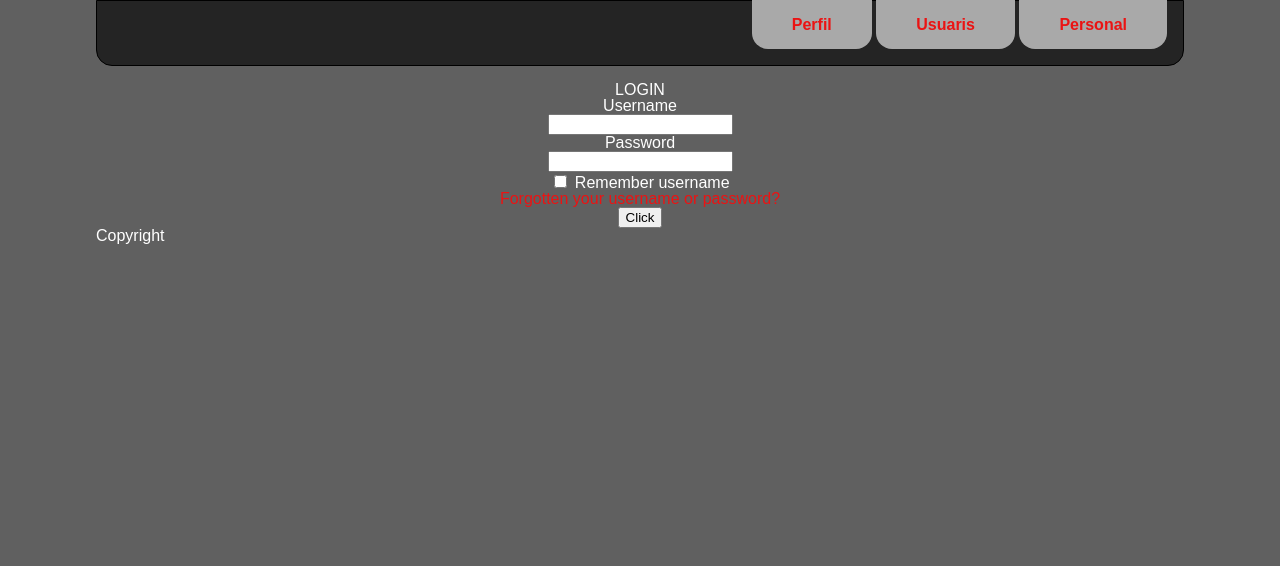
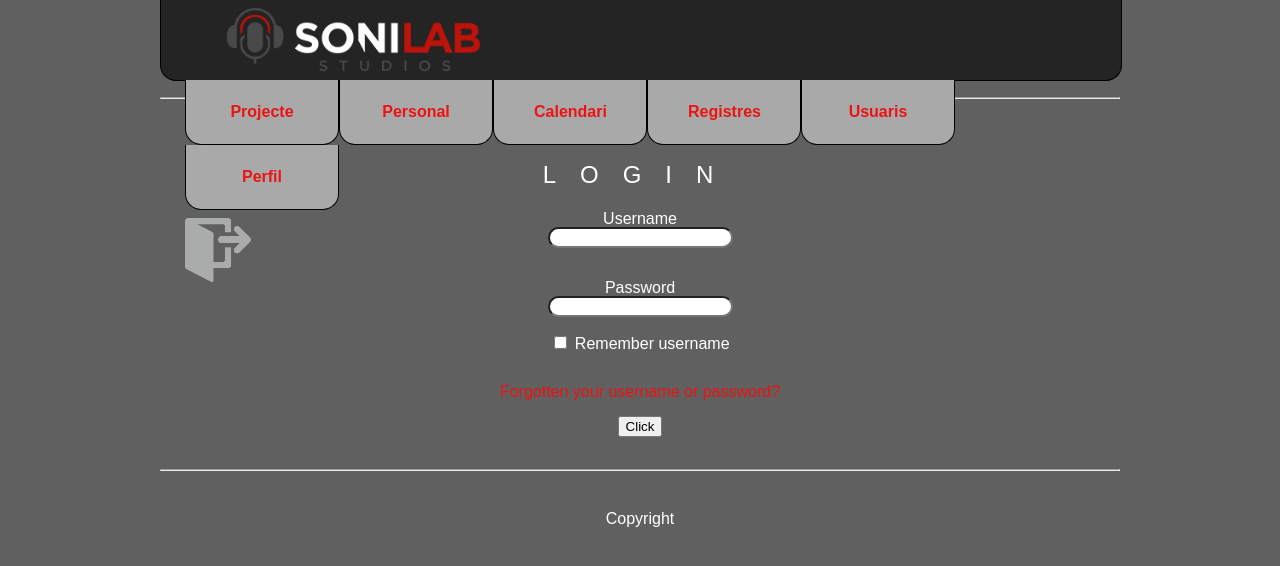
Before and after one commit to dcamposm/M14_Solfamides, a PHP site: page /m14_proyecto/ in a window 1280 px wide. Shown: the top 566 px of the page. Run offline with PHP 8.4, Linux system fonts and the light colour scheme.

Commit message:
CSS("login");

```diff
--- a/estil.css
+++ b/estil.css
@@ -8,38 +8,100 @@ a:hover {
 a:active {
     color: #eb1313;
 }
+input {
+    border-radius: 1em;
+}
+h1 {
+    float: left;
+    clear: both;
+    padding: 1em 0;
+    width: 100%;
+    font-size: 1.5em;
+    letter-spacing: 1em;
+
+}
 body, .container {
     background-color: #606060;
     font-family: Arial, Helvetica;
 }
 .container {
     line-height: 1;
-    padding: 0 6em;
+    padding: 0 10em;
     color: white;
 }
 .header {
+    width: 100%;
+    height: 5em;
+    float: left;
+    clear: both;
     background-color: #242424;
     margin-bottom: 1em;
-    padding: 1em 1em;
-    border: 1px solid black;
+    padding: 0;
+    border-width: 0 1px 1px 1px;
+    border-style: solid;
+    border-color: black;
     border-radius: 0px 0px 1em 1em;
-    height: 2em;
 }
-.header .nav{
-    font-weight: bold;
+.header .logo {
+    padding: 0.5em 4em;
+    height: 4em;
+    float: left;
+}
+.header .menu {
+    padding: 0em 1em;
+    float: right;
+}
+.header .nav {
+    margin: 0 0.5em;
     color: white;
-    float: right;
-    clear: both;
+    float: left;
 }
 .header .nav a {
+    float: left;
+    width: 4.5em;
+    font-weight: bold;
     background-color: darkgray;
-    padding: 1em 2.5em;
-    width: 10%;
+    padding: 1.5em 2.5em;
+    border-width: 0 0.5px 1px 0.5px;
+    border-style: solid;
+    border-color: black;
     border-radius: 0px 0px 1em 1em;
+    text-align: center;
 }
 .header .nav a:hover {
     background-color: lightgray;
 }
+.header .logout {
+    padding: 0.5em;
+    height: 4em;
+    float: left;
+}
 .main {
+    width: 100%;
+    float: left;
+    clear: both;
     text-align: center;
+    padding: 2em 0em;
 }
+.content {
+    width: 100%;
+    float: left;
+    clear: both;
+    padding: 1em 0;
+}
+.spacing_login div {
+    padding: 1em 0;
+}
+.input {
+    padding: 1em 0;
+}
+.footer {
+    width: 100%;
+    float: left;
+    clear: both;
+    text-align: center;
+    padding: 1em 0em;
+}
+.footer .info {
+    padding: 1em 1em;
+}
--- a/views/layout.php
+++ b/views/layout.php
@@ -7,19 +7,37 @@
         <div class="container">
             <header>
                 <div class="header">
-
-                    <div class="nav">
-                        <a href='<?php echo constant('URL');?>'>Perfil</a>
-                        <a href='<?php echo constant('URL');?>usuari/index'>Usuaris</a>
-                        <a href='<?php echo constant('URL');?>personal/index'>Personal</a>
+                    <img src="http://localhost/m14_proyecto/assets/images/sonilab_logo.png" alt="Sonilab Studios" class="logo">
+                    <div class="menu">
+                        <div class="nav">
+                            <a href='#'>Projecte</a>
+                            <a href='<?php echo constant('URL');?>personal/index'>Personal</a>
+                            <a href='#'>Calendari</a>
+                            <a href='#'>Registres</a>
+                            <a href='<?php echo constant('URL');?>usuari/index'>Usuaris</a>
+                            <a href='<?php echo constant('URL');?>'>Perfil</a>
+                        </div>
+                        <a href='#'>
+                            <img src="http://localhost/m14_proyecto/assets/images/logout.png" alt="Sonilab Studios" class="logout">
+                        </a>
                     </div>
                 </div>
             </header>
+
+            <hr>
+
             <div class="main">
                 <?php require_once('routes.php'); ?>
             </div>
+
+            <hr>
+
             <footer>
-                Copyright
+                <div class="footer">
+                    <div class="info">
+                        <p>Copyright</p>
+                    </div>
+                </div>
             </footer>
         </div>
     </body>
--- a/views/pages/login.php
+++ b/views/pages/login.php
@@ -1,10 +1,21 @@
-<p>LOGIN<p>
+<h1>LOGIN</h1>
+<div class="spacing_login">
     <form action="<?php echo constant('URL');?>usuari/login" method="post" enctype="multipart/form-data">
+        <div>
+            <div>
                 <p>Username<p>
                 <input type='text' name='user'/>
+            </div>
+
+            <div>
                 <p>Password<p>
                 <input type='text' name='pass'/>
-    <br><label><input type="checkbox" id="check" value="rem"> Remember username</label>
-    <br><a href='<?php echo constant('URL');?>pages/rem'>Forgotten your username or password?</a>
-    <br><button type="submit">Click</button><!--Cambiar el boton por una imagen(Mirar plantillas)-->
+            </div>
+            <label><input type="checkbox" id="check" value="rem"> Remember username</label>
+        </div>
+        <div>
+            <a href='<?php echo constant('URL');?>pages/rem'>Forgotten your username or password?</a>
+        </div>
+        <button type="submit">Click</button><!--Cambiar el boton por una imagen(Mirar plantillas)-->
     </form>
+</div>
```
Also changed, not shown: assets/images/logout - copia.png (added), assets/images/logout.png (added), assets/images/sonilab_logo.png (added). Lines whose indentation alone changed are shown as unchanged.
